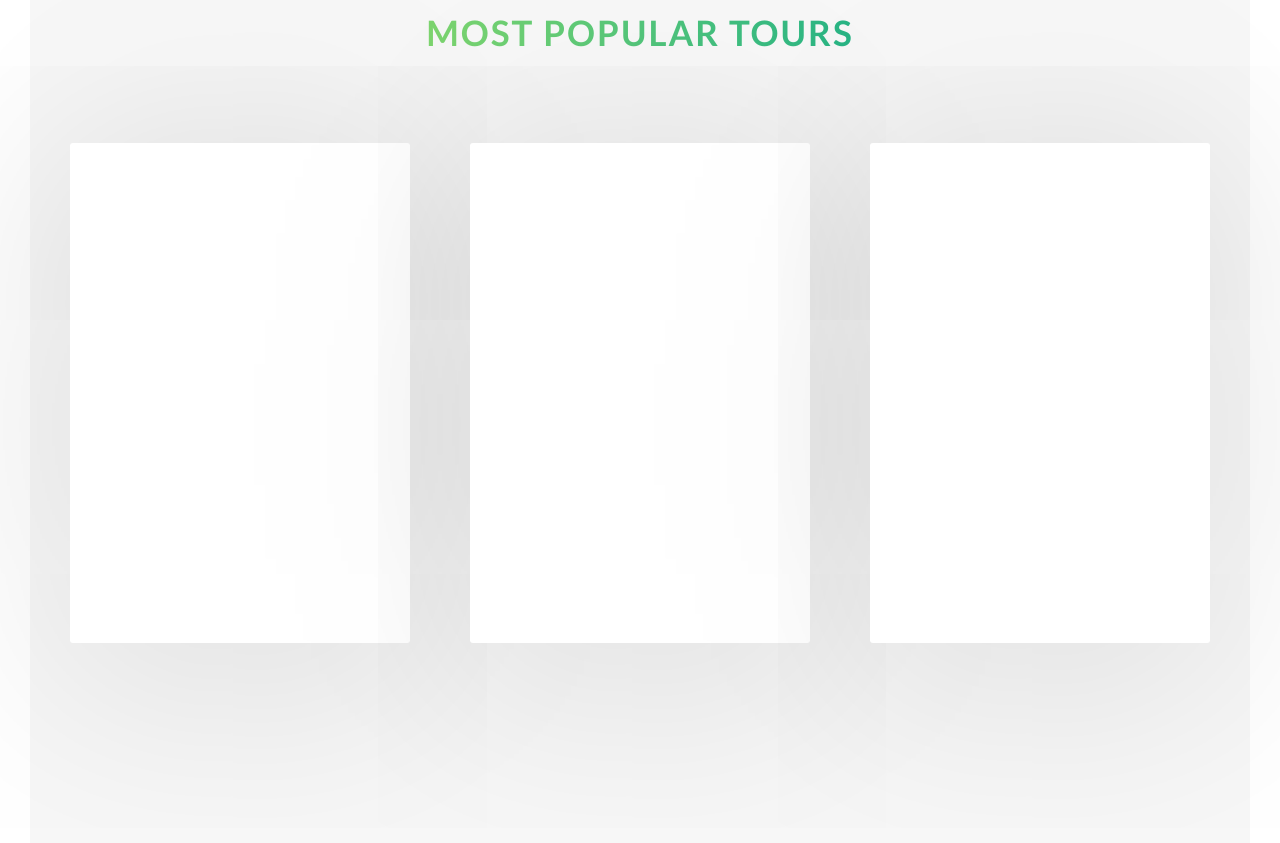
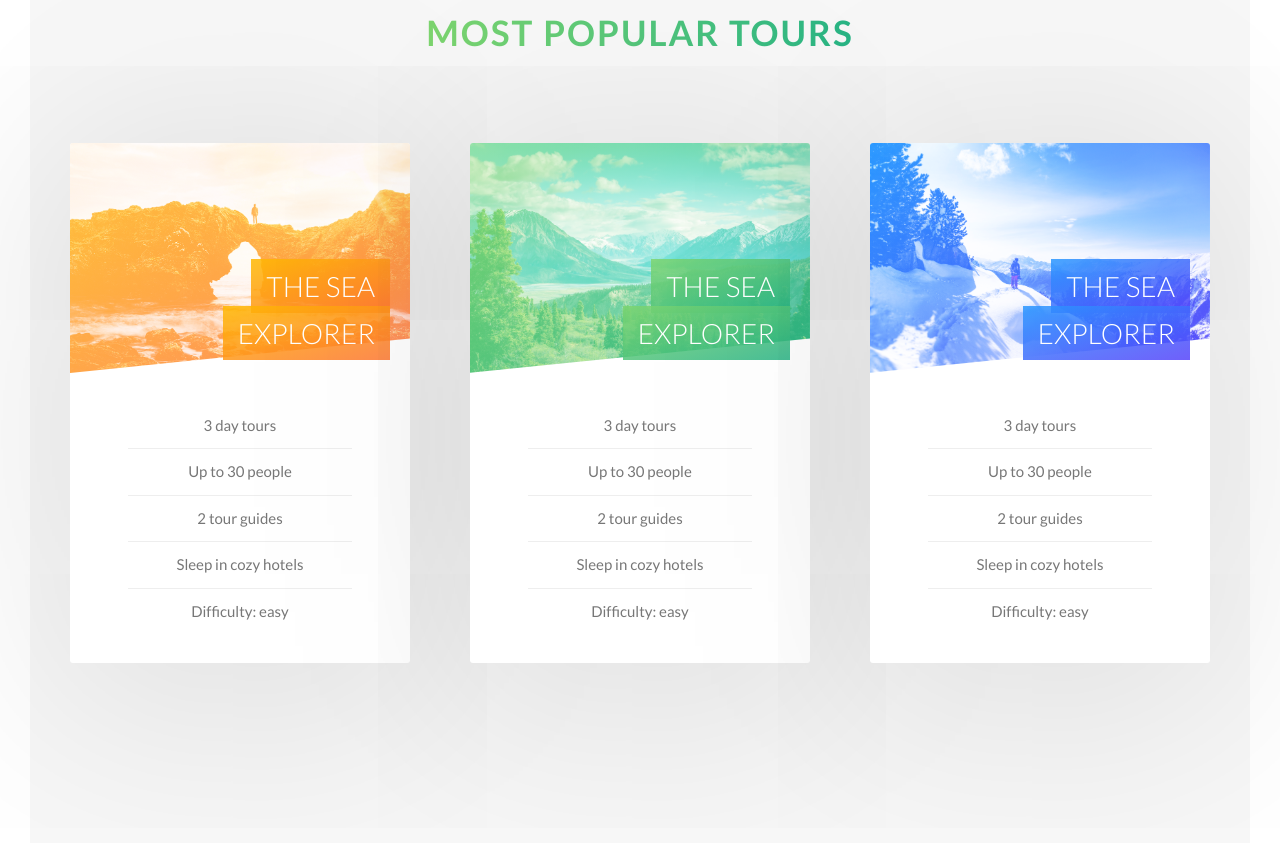
Before and after one commit to euphroshub/natour, a website: page index.html in a window 1280 px wide. Shown: the part 2325-3168 px from the top of the page. Drawn offline with Linux system fonts and the light colour scheme.

Commit message:
tour section part 2 done

```diff
--- a/index.html
+++ b/index.html
@@ -125,7 +125,21 @@
         <div class="col-1-of-3">
             <div class="card">
                 <div class="card__side card__side--front">
-                    FRONT
+                    <div class="card__picture card__picture--1">
+                       &nbsp;
+                    </div>
+                    <h4 class="card__heading">
+                        <span class="card__heading-span card__heading-span--1">The Sea Explorer</span>
+                    </h4>
+                    <div class="card__details">
+                        <ul>
+                            <li>3 day tours</li>
+                            <li>Up to 30 people</li>
+                            <li>2 tour guides</li>
+                            <li>Sleep in cozy hotels</li>
+                            <li>Difficulty: easy</li>
+                        </ul>
+                    </div>
                 </div>
                 <div class="card__side card__side--back card__side--back-1">
                     BACK
@@ -135,7 +149,21 @@
         <div class="col-1-of-3">
             <div class="card">
                 <div class="card__side card__side--front">
-                    FRONT
+                    <div class="card__picture card__picture--2">
+                        &nbsp;
+                     </div>
+                     <h4 class="card__heading">
+                        <span class="card__heading-span card__heading-span--2">The Sea Explorer</span>
+                     </h4>
+                     <div class="card__details">
+                        <ul>
+                            <li>3 day tours</li>
+                            <li>Up to 30 people</li>
+                            <li>2 tour guides</li>
+                            <li>Sleep in cozy hotels</li>
+                            <li>Difficulty: easy</li>
+                        </ul>
+                     </div>
                 </div>
                 <div class="card__side card__side--back card__side--back-2">
                     BACK
@@ -145,7 +173,21 @@
         <div class="col-1-of-3">
             <div class="card">
                 <div class="card__side card__side--front">
-                    FRONT
+                    <div class="card__picture card__picture--3">
+                        &nbsp;
+                     </div>
+                     <h4 class="card__heading">
+                        <span class="card__heading-span card__heading-span--3">The Sea Explorer</span>
+                     </h4>
+                     <div class="card__details">
+                        <ul>
+                            <li>3 day tours</li>
+                            <li>Up to 30 people</li>
+                            <li>2 tour guides</li>
+                            <li>Sleep in cozy hotels</li>
+                            <li>Difficulty: easy</li>
+                        </ul>
+                     </div>
                 </div>
                 <div class="card__side card__side--back card__side--back-3">
                     BACK
--- a/sass/abstract/_variables.scss
+++ b/sass/abstract/_variables.scss
@@ -11,6 +11,7 @@ $color-tertiary-dark: #5643fa;
 
 
 $color-grey-light-1: #f7f7f7;
+$color-grey-light-2: #eee;
 
 $color-grey-dark: #777;
 $color-white: #fff;
--- a/sass/components/_card.scss
+++ b/sass/components/_card.scss
@@ -1,14 +1,13 @@
 .card {
+    // functionality
     perspective: 150rem;
     -moz-perspective: 150rem;
     position: relative;
-    height: 50rem;
+    height: 52rem;
 
     &__side {
-
-        color: white;
         font-size: 2rem;
-        height: 50rem;
+        height: 52rem;
         transition: all .8s;
         position: absolute;
         top: 0;
@@ -17,13 +16,13 @@
         backface-visibility: hidden;
         border-radius: 3px;
         box-shadow: 0 1.5rem 40rem rgba($color-black, .15);
+        overflow: hidden;
 
         &--front {
             background-color: $color-white;
         }
 
         &--back {
-            background-color: green;
             transform: rotateY(180deg);
 
             &-1 {
@@ -41,10 +40,84 @@
     }
 
     &:hover &__side--front {
-        transform: rotateY(180deg);
+        transform: rotateY(-180deg);
     }
 
     &:hover &__side--back {
         transform: rotateY(0);
     }
-}
+
+    // front side styling
+    &__picture {
+        background-size: cover;
+        height: 23rem;
+        background-blend-mode: screen;
+        -webkit-clip-path: polygon(0 0, 100% 0, 100% 85%, 0 100%);
+        clip-path: polygon(0 0, 100% 0, 100% 85%, 0 100%); // for a quick skew on a picture and then fix it with webkit for other browser
+
+
+        &--1 {
+            background-image: linear-gradient(to right bottom, $color-secondary-light, $color-secondary-dark), url(../img/nat-5.jpg);
+        }
+
+        &--2 {
+            background-image: linear-gradient(to right bottom, $color-primary-light, $color-primary-dark), url(../img/nat-6.jpg);
+        }
+
+        &--3 {
+            background-image: linear-gradient(to right bottom, $color-tertiary-light, $color-tertiary-dark), url(../img/nat-7.jpg);
+        }
+    }
+
+    &__heading {
+        font-size: 2.8rem;
+        font-weight: 300;
+        text-transform: uppercase;
+        text-align: right;
+        color: $color-white;
+        position: absolute;
+        top: 12rem;
+        right: 2rem;
+        width: 75%;
+    }
+
+    &__heading-span {
+
+        padding: 1rem 1.5rem;
+        -webkit-box-decoration-break: clone;
+        box-decoration-break: clone;
+
+        &--1 {
+            background-image: linear-gradient(to right bottom, rgba($color-secondary-light, .85), rgba($color-secondary-dark, .85));
+        }
+
+        &--2 {
+            background-image: linear-gradient(to right bottom, rgba($color-primary-light, .85), rgba($color-primary-dark, .85));
+        }
+
+        &--3 {
+            background-image: linear-gradient(to right bottom, rgba($color-tertiary-light, .85), rgba($color-tertiary-dark, .85));
+        }
+    }
+
+    &__details {
+        padding: 3rem;
+
+        ul {
+            list-style: none;
+            width: 80%;
+            margin: 0 auto;
+
+            li {
+                text-align: center;
+                font-size: 1.5rem;
+                padding: 1rem;
+
+                &:not(:last-child) {
+                    border-bottom: 1px solid $color-grey-light-2;
+                }
+            }
+        }
+    }
+
+} // End card
--- a/sass/layout/_header.scss
+++ b/sass/layout/_header.scss
@@ -8,6 +8,7 @@
     background-size: cover;
     background-position: top;
     position: relative;
+    -webkit-clip-path: polygon(0 0, 100% 0, 100% 75vh, 0 100%);
     clip-path: polygon(0 0, 100% 0, 100% 75vh, 0 100%);
     /*adjusting the gradient form*/
 
```
Also changed, not shown: css/style.css.
